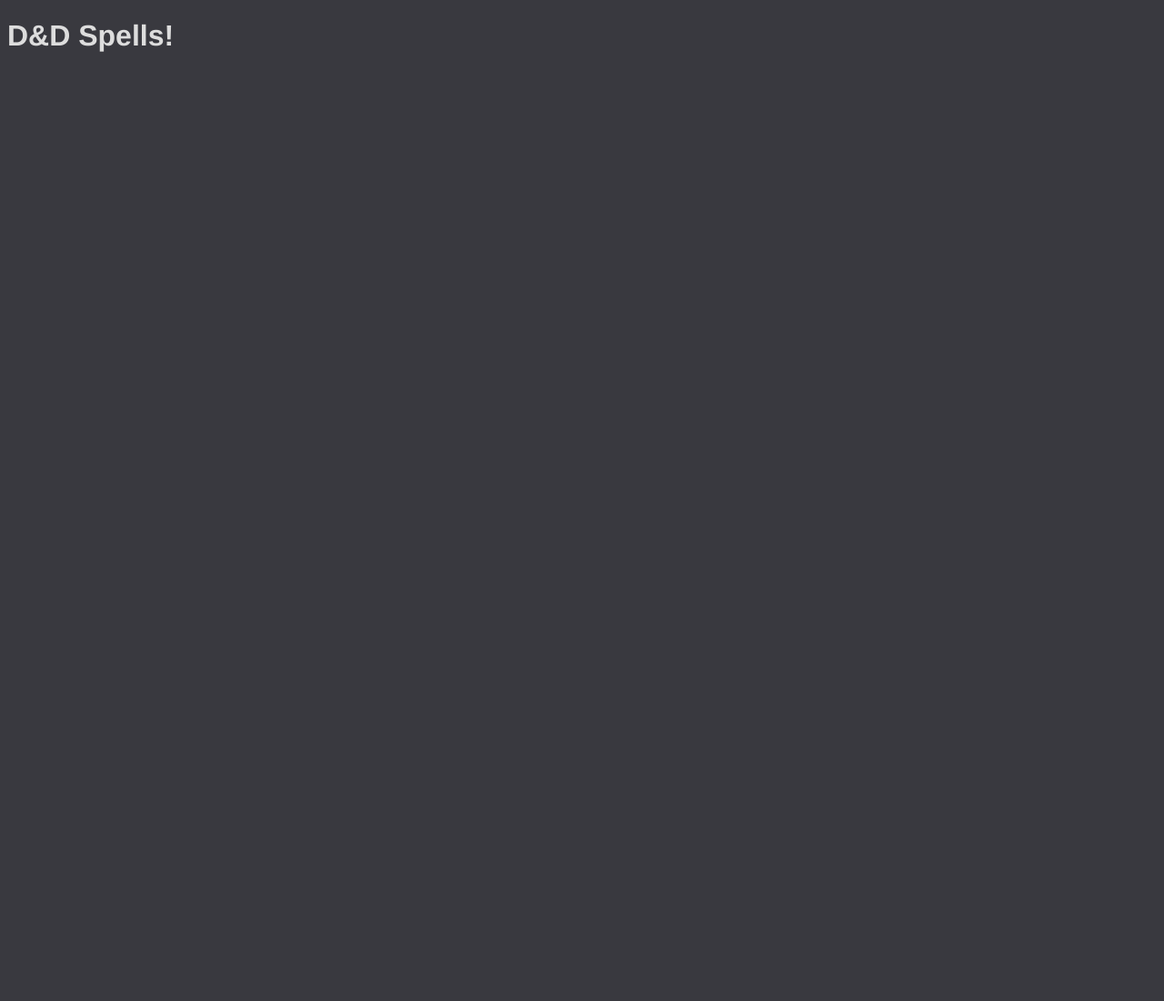
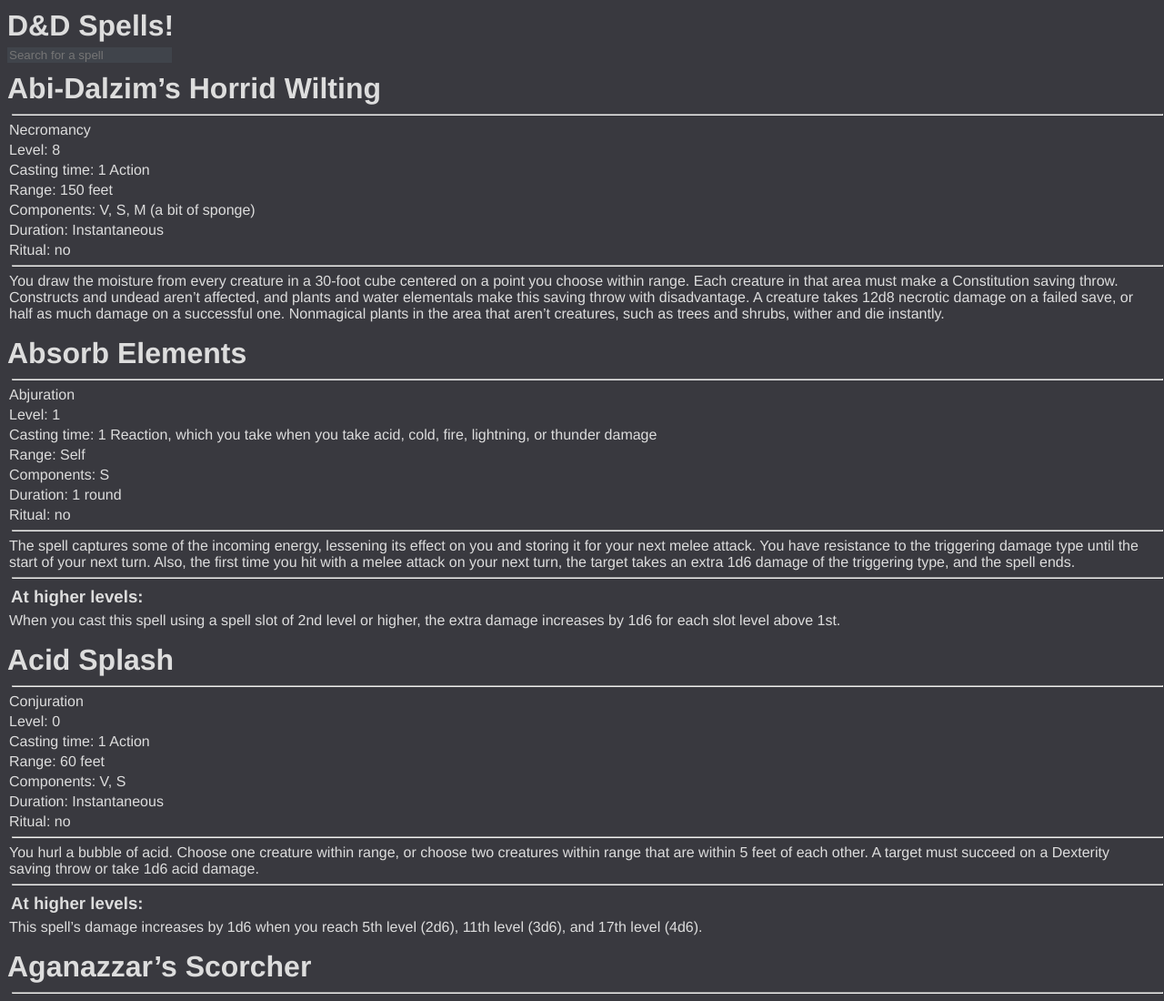
Before and after one commit to Andrew-Schwartz/spells, a plain HTML site: page index.html in a window 1280 px wide. Shown: the top 1100 px of the page at 91% size. Before the commit the page ends 800 px from the top, so only its background shows below. Drawn offline with Linux system fonts and the light colour scheme.

Commit message:
basic stuff all work

```diff
--- /dev/null
+++ b/app.js
@@ -0,0 +1,63 @@
+'use strict';
+
+function spells(needle, f) {
+    fetch("resources/spells.json")
+        .then(response => response.json())
+        .catch(e => console.log(e))
+        .then(spells => spells.filter(spell => spell.name.toLowerCase().includes(needle)))
+        .then(f)
+}
+
+function displaySpell(spell) {
+    const higherLevels = spell.higher_levels
+        ? `
+            <hr>
+            <h3>At higher levels:</h3>
+            <p>${spell.higher_levels}</p>
+        `
+        : "";
+    return `
+        <div class="spell">
+            <h1 class="spell_part">${spell.name}</h1>
+            <hr>
+            <p>${spell.school}</p>
+            <p>Level: ${spell.level}</p>
+            <p>Casting time: ${spell.casting_time}</p>
+            <p>Range: ${spell.range}</p>
+            <p>Components: ${spell.components}</p>
+            <p>Duration: ${spell.duration}</p>
+            <p>Ritual: ${spell.ritual ? "yes" : "no"}</p>
+            <hr>
+            <p>${spell.description}</p>
+            ${higherLevels}
+            <p></p>
+        </div>
+    `
+}
+
+function setSpells(needle) {
+    spells(needle, spells => {
+        spells.sort((a, b) => {
+            if (a.name < b.name) return -1;
+            if (a.name > b.name) return 1;
+            return 0;
+        });
+        const html = spells.map(displaySpell).join("\n");
+        document.getElementById("spells").innerHTML = html
+    })
+}
+
+function spellName() {
+    const name = document.getElementById("spellName").value;
+    // document.getElementById("sn").innerHTML = "Spell: " + name;
+    setSpells(name)
+    // spells(input, names => {
+    //     document.getElementById("load").innerHTML = names
+    // })
+}
+
+function loadSpells() {
+    // alert(spells)
+    // const name = document.getElementById("spellName").value;
+    setSpells("")
+}
--- a/index.html
+++ b/index.html
@@ -8,10 +8,17 @@
      <link rel="stylesheet" href="main.css">
 </head>
 
-<body class="dark-theme">
+<body class="dark-theme" onload="loadSpells()">
 
 <h1>D&D Spells!</h1>
-<!--<button class="btn">Dark</button>-->
+
+<input id="spellName" type="text" class="input" oninput="spellName()" placeholder="Search for a spell"/>
+<div id="spells">
+    <p><em>Loading spells...</em></p>
+</div>
+
+<script src="app.js"></script>
+<noscript>You need to enable JavaScript to view the full site.</noscript>
 
 </body>
 </html>
--- a/main.css
+++ b/main.css
@@ -22,10 +22,40 @@
     background-color: var(--btnBg);
 }
 
-/*.input {*/
-/*    color: inherit;*/
-/*    background-color: var(--btnBg);*/
-/*    box-shadow: none;*/
-/*    border-style: hidden;*/
-/*    border-radius: inherit;*/
-/*}*/
+.input {
+    color: inherit;
+    background-color: var(--btnBg);
+    box-shadow: none;
+    border-style: hidden;
+    border-radius: inherit;
+}
+
+.spell {
+    display: inline-flex;
+    flex-direction: column;
+    /*row-gap: -;*/
+    justify-content: space-around;
+    /*border: 1px solid black;*/
+}
+
+p {
+    border: inherit;
+    flex: 1;
+    margin: 2px;
+}
+
+h1 {
+    /* u r d l */
+    margin: 10px 0 4px 0;
+    border: inherit;
+}
+
+h3 {
+    margin: 4px;
+    border: inherit;
+}
+
+hr {
+    margin: 5px;
+    width: 100%;
+}
```
